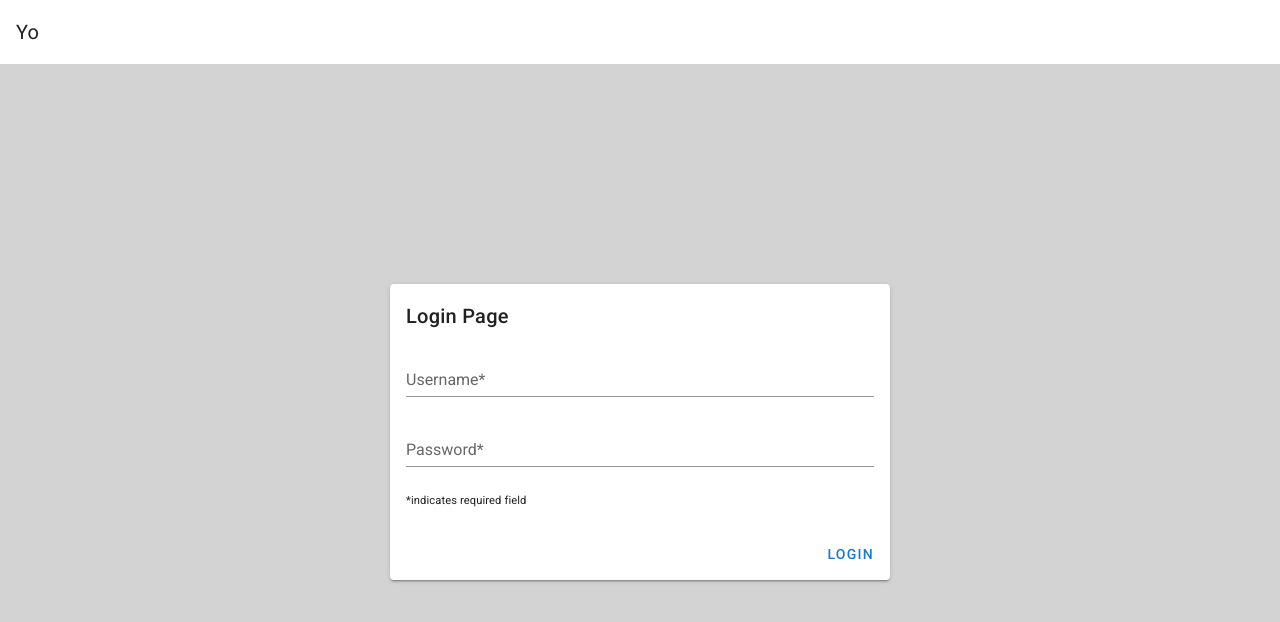
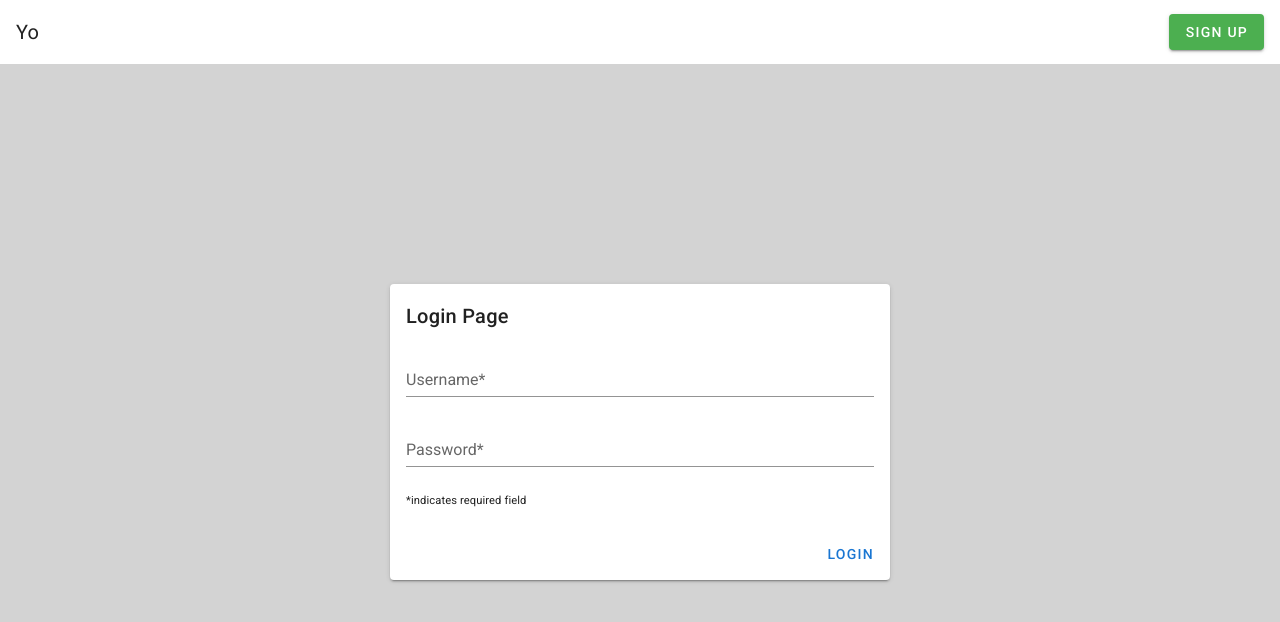
Before and after one commit to Nishant-Pall/vue-djang-auth, a Vue app in the folder client/: page /login in a window 1280 px wide. Shown: the top 622 px of the page. Built offline with nearby package versions, Linux system fonts and the light colour scheme.

Commit message:
Add register buttons to navbar

```diff
--- a/client/src/components/NavBar.vue
+++ b/client/src/components/NavBar.vue
@@ -7,8 +7,11 @@
 			</template>
 		</v-snackbar>
 		<v-toolbar flat>
-			<v-toolbar-title>Yo</v-toolbar-title>
+			<v-toolbar-title>Yo {{ this.$store.state.currentUser?.username ?? "" }}</v-toolbar-title>
 			<v-spacer></v-spacer>
+			<v-btn v-if="!signedIn" @click="onRegister" color="success">
+				{{ this.$route.name === "signup" ? `Login in` : `Sign up` }}
+			</v-btn>
 			<v-btn v-if="signedIn" @click="signOut" text dark color="red">Sign out</v-btn>
 		</v-toolbar>
 	</nav>
@@ -26,6 +29,13 @@ export default {
 		signOut() {
 			this.$store.dispatch("clearUser");
 		},
+		onRegister() {
+			if (this.$route.name === "signup") {
+				this.$router.push("login");
+			} else if (this.$route.name === "login") {
+				this.$router.push("signup");
+			}
+		},
 	},
 	computed: {
 		signedIn() {
```
